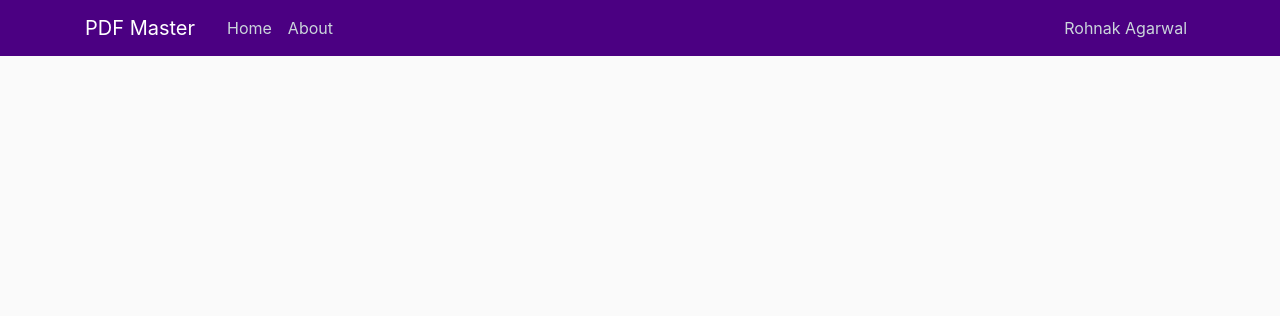
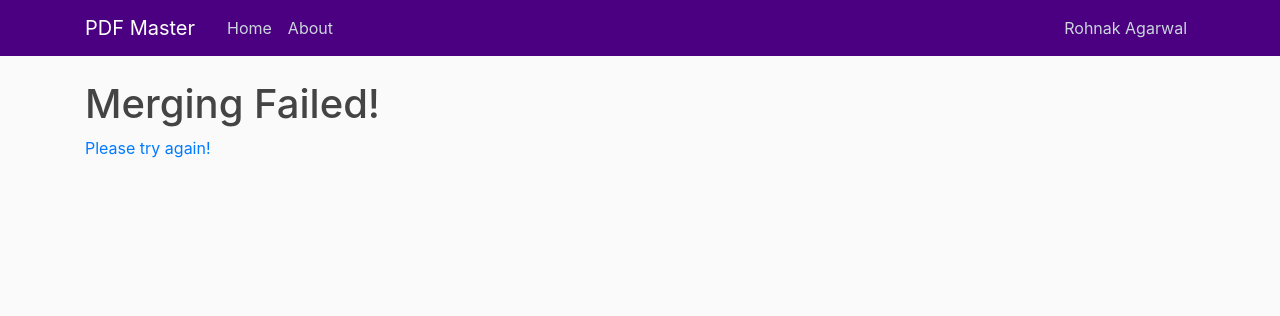
Before and after one commit to rrkas/PdfMaster, a Django app: page /pdf-merge/result/1 in a window 1280 px wide. Shown: the top 316 px of the page. Run offline with Django 3.2, Linux system fonts and the light colour scheme; some libraries are stand-ins or nearby versions.

Commit message:
file format, error handling

```diff
--- a/pdf_merge/templates/pdf_merge/result.html
+++ b/pdf_merge/templates/pdf_merge/result.html
@@ -3,5 +3,11 @@
 {% if success %}
     <h1 class="mb-5" style="color: indigo;">Files Merged</h1>
     <a class="btn btn-success" href="{% url 'pdf-merge-download' file_id %}">Download ({{ size }})</a>
+{% else %}
+    <h1>Merging Failed!</h1>
+    {% if file_id == 'error' %}
+        <h3>Error occurred while merging pdfs!</h3>
+    {% endif %}
+    <a href="{% url 'pdf-merge-home' %}">Please try again!</a>
 {% endif %}
 {% endblock content %}
--- a/pdf_merge/views.py
+++ b/pdf_merge/views.py
@@ -21,6 +21,9 @@ def merge_pdfs(files: List[TemporaryUploadedFile]) -> str:
     if not os.path.exists(join(os.getcwd(), upload_root, 'merged-files')):
         os.mkdir(join(os.getcwd(), upload_root, 'merged-files'))
     pdfMerger = PyPDF2.PdfFileMerger()
+    files = [file for file in files if file.name.split('.')[-1] in ['pdf', 'PDF']]
+    if len(files) == 0:
+        return 'failure'
     for file in files:
         print(file)
         pdfReader = PyPDF2.PdfFileReader(file, 'rb')
```
Also changed, not shown: 1 other file.
